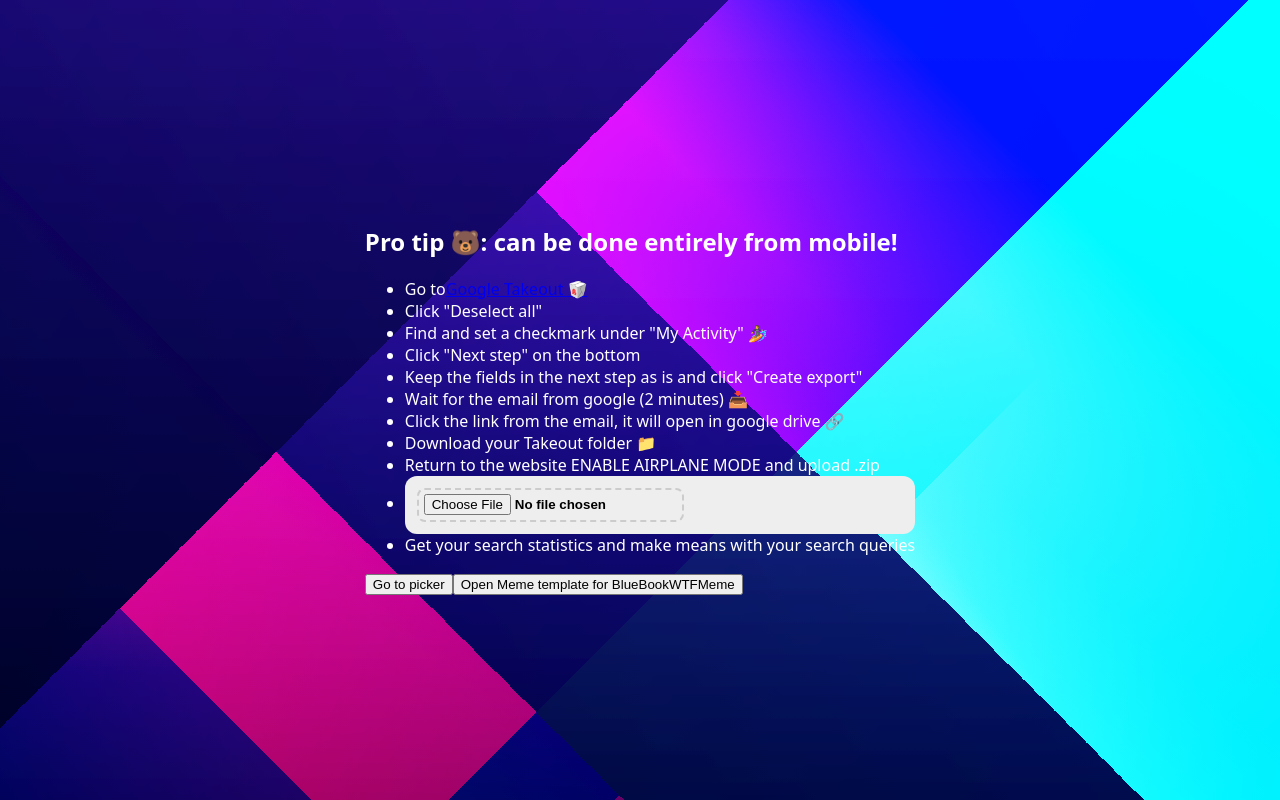
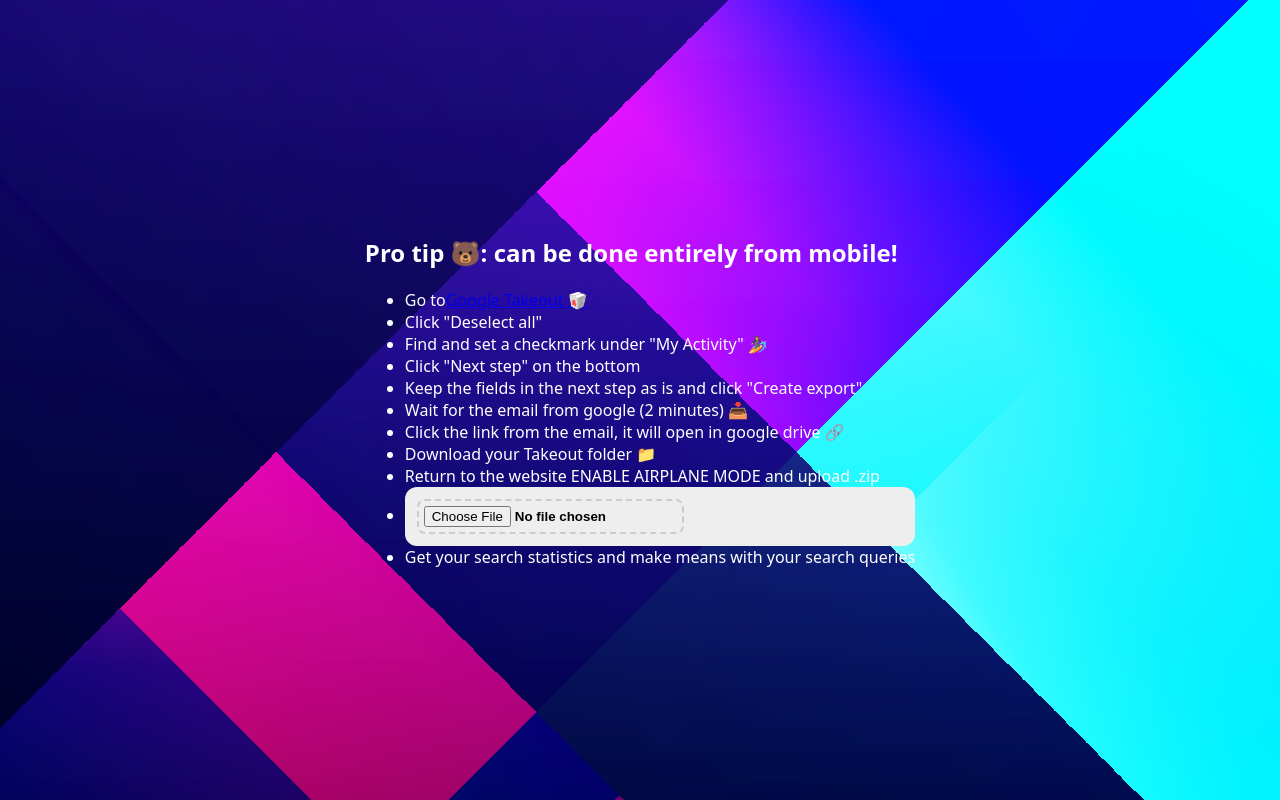
Before and after one commit to bra1nDump/google-wrapped, a React app in the folder web/: page / in a window 1280 px wide. Built offline with nearby package versions, Linux system fonts and the light colour scheme; the HTML template or start-up script is replaced by a standard one.

Commit message:
Hooked up zip processing, on zip processing end open mean template with past in searches. Not doing anything with the searches just yet.

```diff
--- a/web/src/App.tsx
+++ b/web/src/App.tsx
@@ -7,6 +7,7 @@ import "./static/reset.css";
 import { start, Program, Cmd, Sub } from "./platform";
 import { ViewMemeTemplate } from "./MemeTemplate";
 import { createRoot } from "react-dom/client";
+import { ZipUpload } from "./ZipUpload";
 
 //  MAIN
 
@@ -34,7 +35,7 @@ type Model = { route: Route };
 
 function init(): [Model, Array<Cmd<Msg>>] {
   return [{ route: Introduction() }, []];
-  return [{ route: MemeTemplate(BlueBookWTFMeme()) }, []];
+  // return [{ route: MemeTemplate(BlueBookWTFMeme()) }, []];
 }
 
 type Route = Introduction | SelectFilter | MemeTemplate;
@@ -48,7 +49,7 @@ function SelectFilter(): Route {
   return { ctor: "SelectFilter", centerStage: { ctor: "TwoTruthsOneLieMeme" } };
 }
 type MemeTemplate = { ctor: "MemeTemplate"; meme: Filter };
-function MemeTemplate(meme: Filter): Route {
+function MemeTemplate(searches: string[], meme: Filter): Route {
   return { ctor: "MemeTemplate", meme };
 }
 
@@ -132,27 +133,12 @@ function ViewIntroduction() {
     "Download your Takeout folder 📁",
     "Return to the website ENABLE AIRPLANE MODE and upload .zip",
 
-    <div
-      style={{
-        padding: "12px",
-        backgroundColor: "#eee",
-        borderRadius: "12px",
+    // that I have missed this trick so much
+    <ZipUpload
+      nextStage={(searches: string[]) => {
+        applyMsg(ChangeScreen(MemeTemplate(searches, BlueBookWTFMeme())));
       }}
-    >
-      <input
-        name="file"
-        type="file"
-        style={{
-          padding: "1%",
-          backgroundColor: "#eee",
-          border: "2px solid #ccc",
-          borderRadius: "8px",
-          borderStyle: "dashed",
-          color: "#000",
-          fontWeight: "700",
-        }}
-      />
-    </div>,
+    />,
     "Get your search statistics and make means with your search queries",
   ];
 
@@ -167,20 +153,6 @@ function ViewIntroduction() {
       >
         {...takeOutSteps.map((x) => <li>{x}</li>)}
       </ul>
-      <button
-        onClick={function () {
-          applyMsg(ChangeScreen(SelectFilter()));
-        }}
-      >
-        Go to picker
-      </button>
-      <button
-        onClick={function () {
-          applyMsg(ChangeScreen(MemeTemplate(BlueBookWTFMeme())));
-        }}
-      >
-        Open Meme template for BlueBookWTFMeme
-      </button>
     </div>
   );
 }
--- a/web/src/ZipUpload.tsx
+++ b/web/src/ZipUpload.tsx
@@ -3,22 +3,32 @@ import { useRef } from "react";
 import { ZipReader, BlobReader, TextWriter } from "@zip.js/zip.js";
 import React from "react";
 
-export function ZipUpload() {
+export function ZipUpload(props: { nextStage: (searches: string[]) => void }) {
   const fileInput = useRef<HTMLInputElement>(null);
 
   return (
-    <div>
-      <div>
+    <div
+      style={{
+        padding: "12px",
+        backgroundColor: "#eee",
+        borderRadius: "12px",
+      }}
+    >
       <input
-          height={100}
-          width={100}
-          id="file-input"
-          ref={fileInput}
+        name="file"
         type="file"
         accept=".zip"
-          onInput={async (event) => {
-            console.log(`onInput: ${event}`);
-            const file = fileInput.current?.files?.[0];
+        style={{
+          padding: "1%",
+          backgroundColor: "#eee",
+          border: "2px solid #ccc",
+          borderRadius: "8px",
+          borderStyle: "dashed",
+          color: "#000",
+          fontWeight: "700",
+        }}
+        onInput={async ({ currentTarget }) => {
+          const file = currentTarget.files?.[0];
           if (!file) {
             return;
           }
@@ -42,10 +52,12 @@ export function ZipUpload() {
           const json = JSON.parse(searchEntryData);
           const searches = getSearches(json);
 
+          // TODO: Remove in prod, logging
           searches.slice(0, 10).map(console.log);
+
+          props.nextStage(searches);
         }}
       ></input>
     </div>
-    </div>
   );
 }
```
Lines whose indentation alone changed are shown as unchanged.
